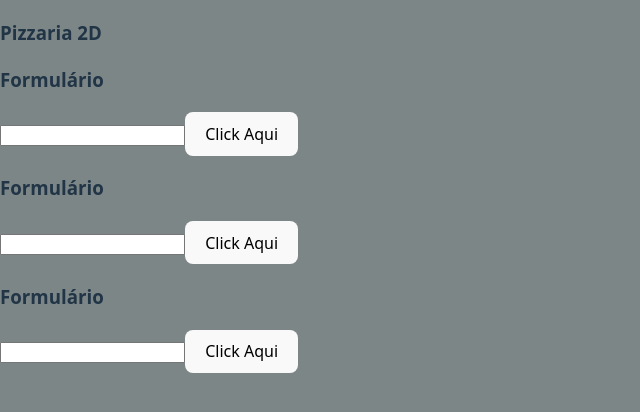
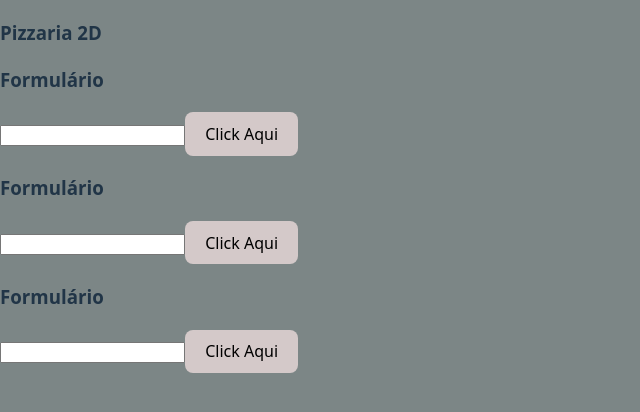
Before and after one commit to Gabriel20080807/pizzaria2d2025, a React (Vite) app: page / in a window 1280 px wide. Shown: the top 412 px of the page, without its empty margins (0-640 px from the left). Built offline with nearby package versions, Linux system fonts and the light colour scheme.

Commit message:
vercel alterações

```diff
--- a/src/index.css
+++ b/src/index.css
@@ -64,6 +64,6 @@ button:focus-visible {
     color: #747bff;
   }
   button {
-    background-color: #f9f9f9;
+    background-color: #d4c9c9;
   }
 }
```
